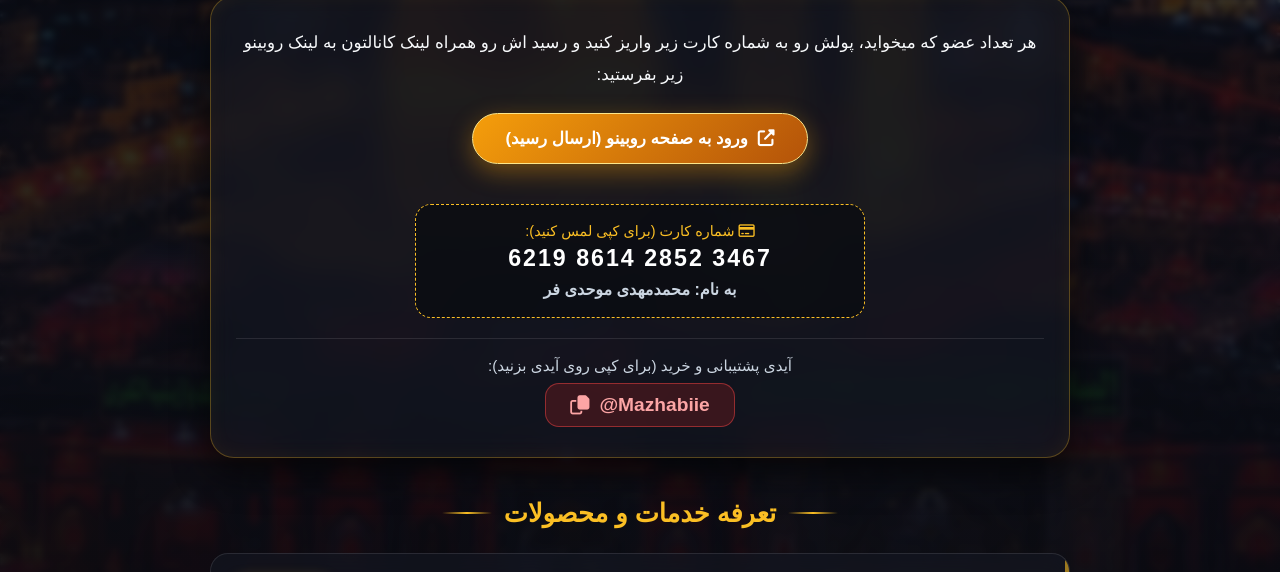
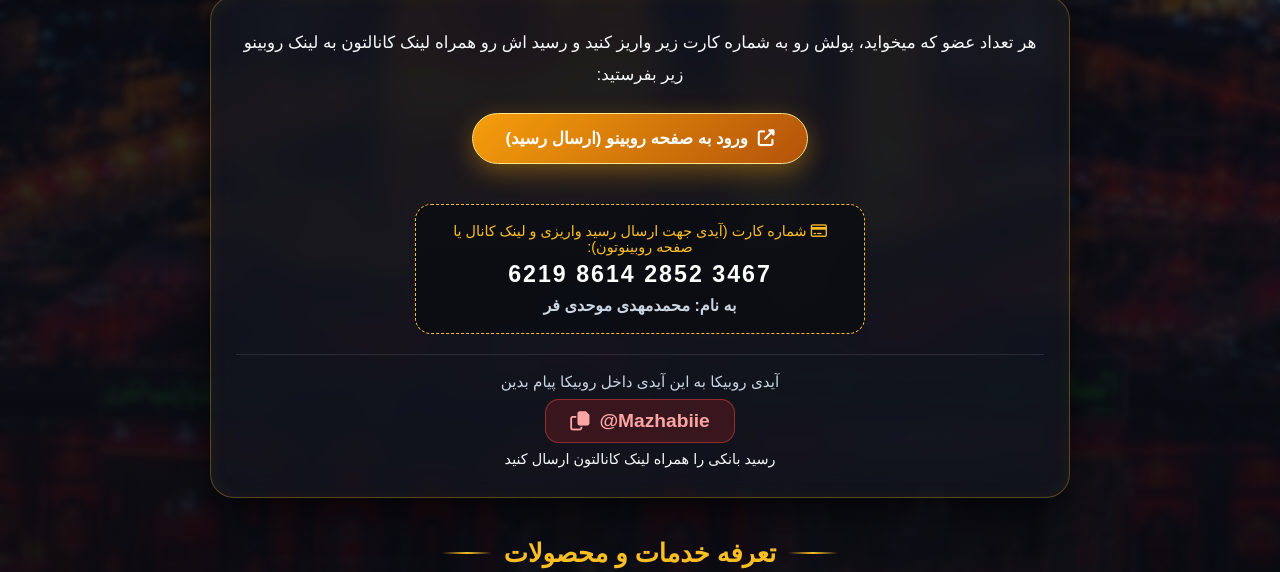
Before and after one commit to Aliakbarmfe/mazhabi-shop, a plain HTML site: page index.html in a window 1280 px wide. Shown: the part 148-720 px from the top of the page. Drawn offline with Linux system fonts and the light colour scheme; a small style sheet from the web is missing.

Commit message:
Update index.html

```diff
--- a/index.html
+++ b/index.html
@@ -504,18 +504,19 @@
 
             <!-- کارت بانکی با قابلیت کپی -->
             <div class="card-box" onclick="copyText('6219861428523467', 'شماره کارت کپی شد!')">
-                <span class="card-label"><i class="far fa-credit-card"></i> شماره کارت (برای کپی لمس کنید):</span>
+                <span class="card-label"><i class="far fa-credit-card"></i> شماره کارت (آیدی جهت ارسال رسید واریزی و لینک کانال یا صفحه روبینوتون):</span>
                 <div class="card-number">6219 8614 2852 3467</div>
                 <div class="card-owner">به نام: محمدمهدی موحدی فر</div>
             </div>
 
             <!-- آیدی خرید با قابلیت کپی -->
             <div class="id-box">
-                <div style="font-size: 0.95rem; color: var(--text-muted);">آیدی پشتیبانی و خرید (برای کپی روی آیدی بزنید):</div>
+                <div style="font-size: 0.95rem; color: var(--text-muted);">آیدی روبیکا به این آیدی داخل روبیکا پیام بدین</div>
                 <div class="id-badge" onclick="copyText('@Mazhabiie', 'آیدی @Mazhabiie کپی شد!')">
                     <i class="far fa-copy"></i>
                     <span>@Mazhabiie</span>
                 </div>
+                <div style="font-size: 0.9rem; color: var(--text-light); margin-top: 8px;">رسید بانکی را همراه لینک کانالتون ارسال کنید</div>
             </div>
         </section>
 
@@ -547,17 +548,18 @@
             </a>
 
             <div class="card-box" style="margin: 10px auto;" onclick="copyText('6219861428523467', 'شماره کارت کپی شد!')">
-                <span class="card-label">شماره کارت (لمس برای کپی):</span>
+                <span class="card-label">آیدی جهت ارسال رسید واریزی و لینک کانال یا صفحه روبینوتون:</span>
                 <div class="card-number" style="font-size: 1.25rem;">6219 8614 2852 3467</div>
                 <div class="card-owner" style="font-size: 0.9rem;">محمدمهدی موحدی فر</div>
             </div>
 
             <div class="id-box" style="margin-top: 12px; padding-top: 12px;">
-                <div style="font-size: 0.88rem; color: var(--text-muted);">آیدی خرید (لمس برای کپی):</div>
+                <div style="font-size: 0.88rem; color: var(--text-muted);">آیدی روبیکا به این آیدی داخل روبیکا پیام بدین</div>
                 <div class="id-badge" style="font-size: 1.05rem; padding: 8px 20px;" onclick="copyText('@Mazhabiie', 'آیدی @Mazhabiie کپی شد!')">
                     <i class="far fa-copy"></i>
                     <span>@Mazhabiie</span>
                 </div>
+                <div style="font-size: 0.85rem; color: var(--text-light); margin-top: 6px;">رسید بانکی را همراه لینک کانالتون ارسال کنید</div>
             </div>
         </div>
     </div>
```
